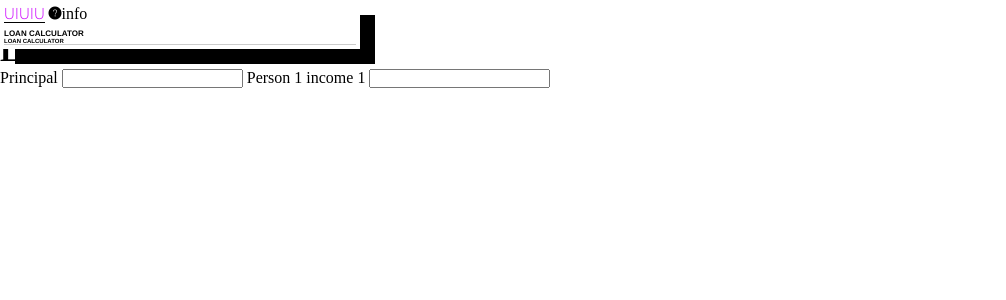
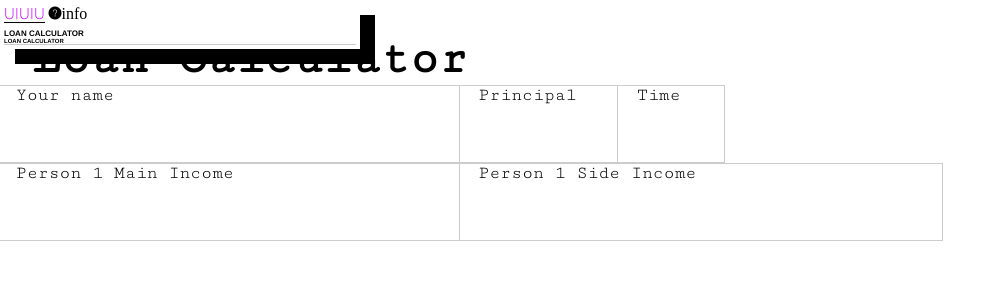
Before and after one commit to grungerabbit/lyrics-interactions, a Jekyll site: the page built from _projects/loan-calculator.md, in a window 1280 px wide. Shown: the top 300 px of the page, without its empty margins (0-1006 px from the left). Built offline with Jekyll 4.4.1, drawn with Linux system fonts in a browser that asks for light colours; nearby versions of some CDN libraries; some web fonts are replaced; Markdown is read by kramdown in place of the engine named in the settings.

Commit message:
loan calculator proper start

```diff
--- a/_projects/loan-calculator.md
+++ b/_projects/loan-calculator.md
@@ -8,18 +8,79 @@ customJS:
 - file: calc.js
 ---
 
+<style>
+@import url(http://fonts.googleapis.com/css?family=Cutive+Mono);
+
+body {
+	font-family: "Cutive Mono";
+}
+.project {
+	width: 95%;
+	margin: auto;
+	font-size: 150%;
+}
+input {
+	border: 1px solid #ccc;
+	padding: 0.75em 0.5em 0.25em;
+	font: 1.5em "Cutive Mono";
+}
+div input {
+	margin-left: -1em;
+}
+input:focus {
+	outline: none;
+	border-color: black;
+}
+label {
+	position: absolute;
+	margin-left: -1rem;
+	font-size: 75%;
+}
+.number {
+	width: 5em;
+}
+.tinynumber {
+	width: 3em;
+}
+</style>
+
+<!--
+#Shit to worry about re: loans
+
+* Money earned
+* Money cost in taxes
+* Money cost of living
+* Money able to loan
+-->
 
 <div ng-app>
 <div ng-controller="Calculator">
 
 <h1 class="title">Loan Calculator</h1>
+<div class="initial__settings">
 
-<label>Principal</label>
-<input ng-model="principal" type="text">
+	<label>Your name</label>
+	<input ng-model="yourname" type="text">
 
-<label>Person 1 income 1</label>
-<input type="text">
+	<label>Principal</label>
+	<input ng-model="principal" type="text" class="number">
 
+	<label>Time</label>
+	<input ng-model="monthsleft" type="text" class="tinynumber">
+
+</div>
+
+<div class="initial__income">
+	<label><span ng-show="yourname" ng-bind="yourname"></span><span ng-hide="yourname">Person 1</span> Main Income</label>
+	<input type="text">
+
+	<label><span ng-show="yourname" ng-bind="yourname"></span><span ng-hide="yourname">Person 1</span> Side Income</label>
+	<input type="text">
+</div>
+
+<div class="results">
+	<h3 ng-bind="principal"></h3>
+</div>
 
 </div>
 </div>
--- a/lib/js/interactions/calc.js
+++ b/lib/js/interactions/calc.js
@@ -1,3 +1,17 @@
 function Calculator($scope) {
+
+	$scope.loaners = [];
+
 	$scope.principal = 11500;
+	$scope.monthsleft = 4;
+
+	function constructLoaner(name, income1, income2) {
+		this.name = name;
+		this.main = income1;
+		this.side = income2;
+	}
+
+	$scope.addNewLoaner = function() {
+		//$scope.
+	}
 }
```
